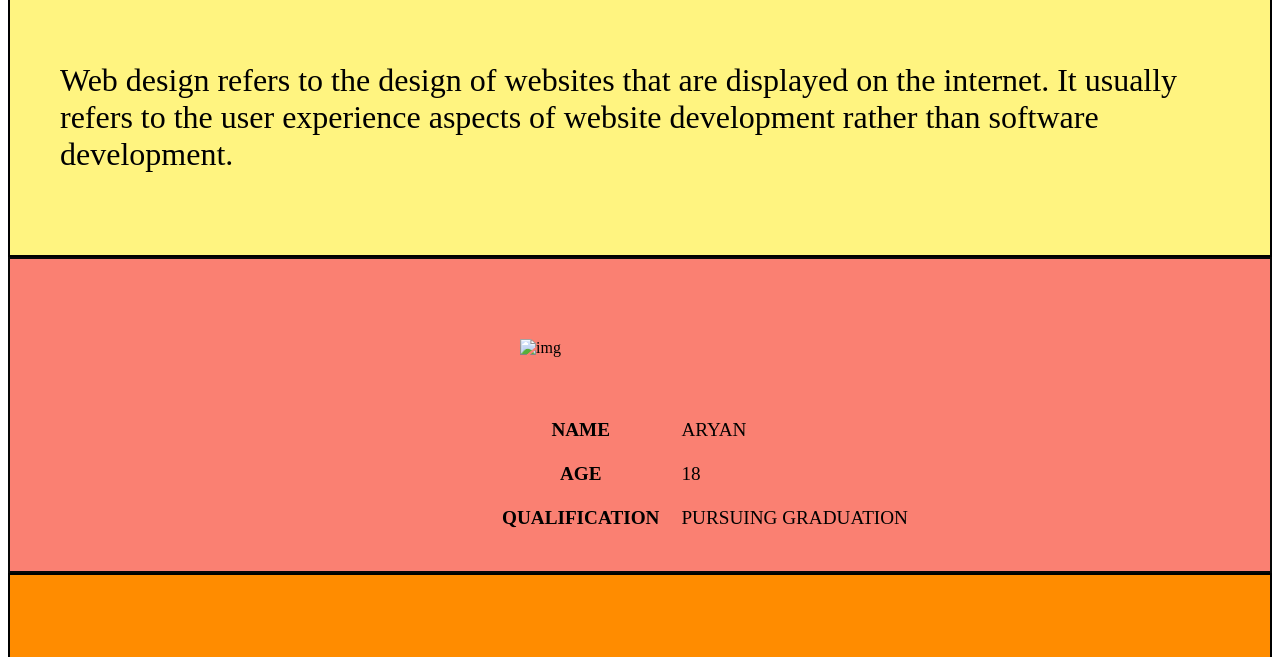
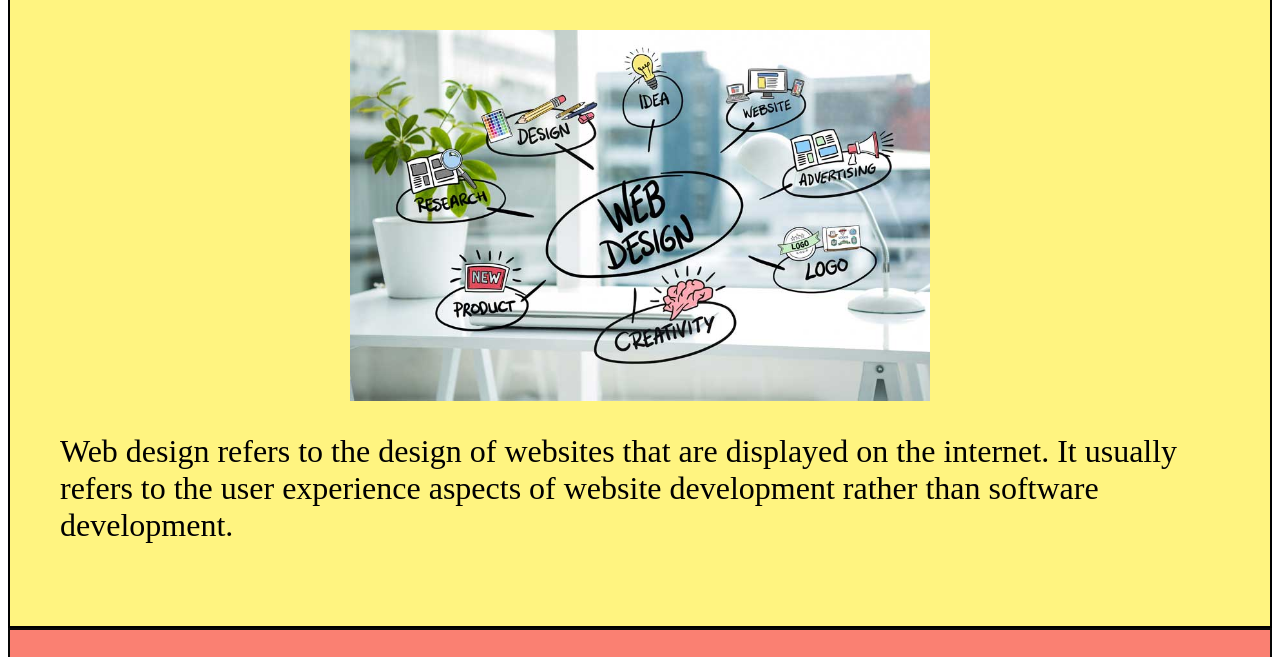
Before and after one commit to ENGARY/web.github.io, a plain HTML site: page index.html in a window 1280 px wide. Shown: the part 656-1313 px from the top of the page. Drawn offline with Linux system fonts and the light colour scheme.

Commit message:
Update index.html

```diff
--- a/index.html
+++ b/index.html
@@ -20,12 +20,12 @@
     <main>
         <section id="home">
             <p><b>WHAT IS WEB DESIGNING?</b> </p>
-            <img src="IMG/Web-Designing.jpg" alt="">
+            <img src="Web-Designing.jpg" alt="">
             <p>Web design refers to the design of websites that are displayed on the internet. It usually refers to the user experience aspects of website development rather than software development.</p>
         </section>
 
         <section id="me">
-           <img src="IMG/fotor_2023-1-25_0_5_48.jpg" alt="img" class="centre">
+           <img src="fotor_2023-1-25_0_5_48.jpg" alt="img" class="centre">
 
             <table class="table">
                 <tr>
```
